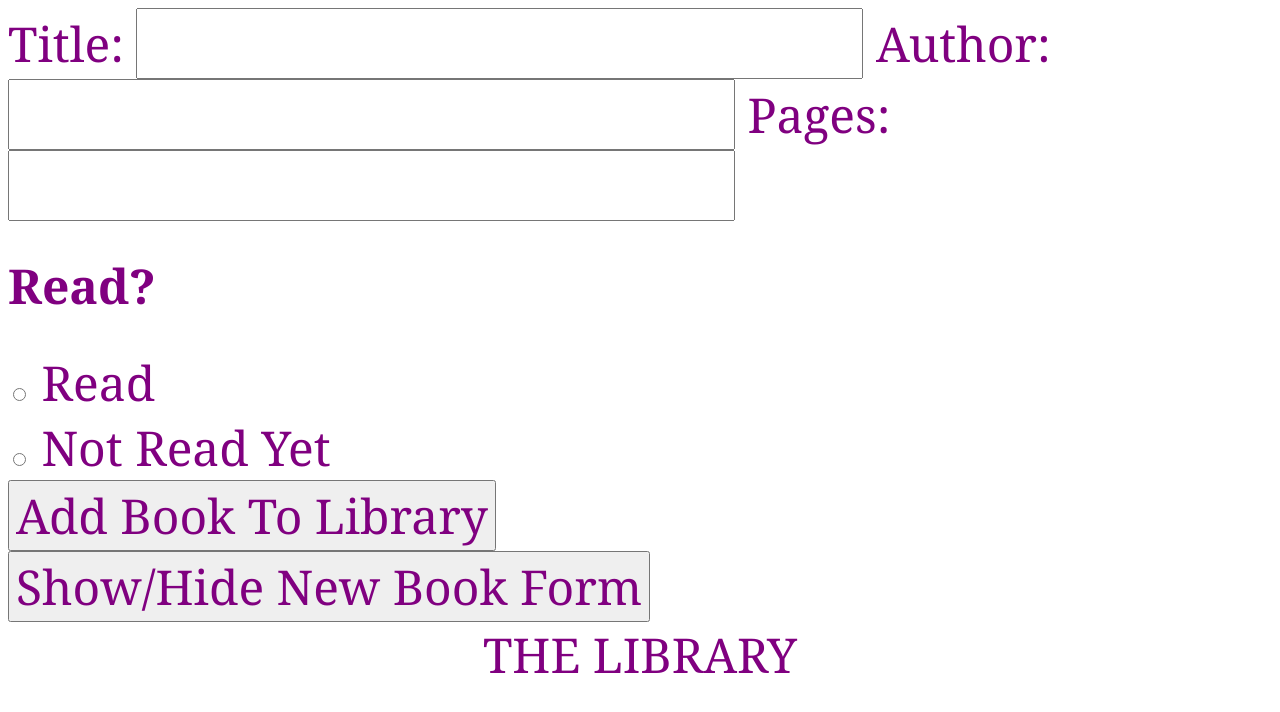
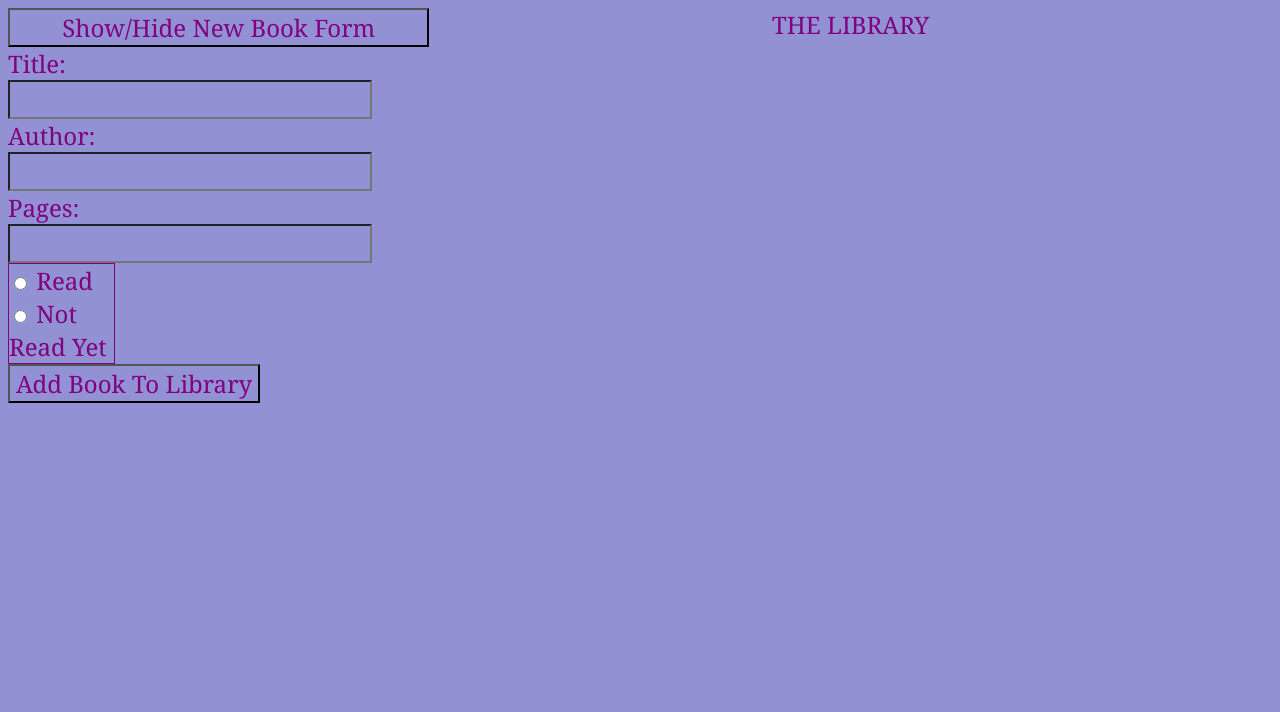
Before and after one commit to msespos/library, a plain HTML site: page index.html in a window 1280 px wide. Drawn offline with Linux system fonts and the light colour scheme.

Commit message:
Edit display to be more readable

```diff
--- a/index.html
+++ b/index.html
@@ -9,29 +9,31 @@
     <script src="script.js" defer></script>
   </head>
   <body>
+    <div class="container">
+      <div class="show-hide-and-form">
+        <button id="toggle">Show/Hide New Book Form</button>
         <div id="form">
           <form>
             <label for="title">Title:</label>
-      <input type="text" id="title" name="title">
+            <input type="text" id="title" name="title"><br>
             <label for="author">Author:</label>
-      <input type="text" id="author" name="author">
+            <input type="text" id="author" name="author"><br>
             <label for="pages">Pages:</label>
-      <input type="text" id="pages" name="pages">
-      <h1>Read?</h1>
-      <div class="readOrNot">
-        <div>
+            <input type="text" id="pages" name="pages"><br>
+            <div class="read-or-not">
               <input type="radio" id="read" name="readOrNot" value="read">
               <label for="read">Read</label>
-        </div>
-        <div>
               <input type="radio" id="notReadYet" name="readOrNot" value="notReadYet">
               <label for="notReadYet">Not Read Yet</label>
-        </div>
             </div>
           </form>
           <button id="button">Add Book To Library</button>
         </div>
-  <button id="toggle">Show/Hide New Book Form</button>
-  <div id="library">THE LIBRARY</div>
+      </div>
+      <div class="library">
+        <div class="library-header">THE LIBRARY</div>
+        <div id="library"></div>
+      </div>
+    </div>
   </body>
 </html>
--- a/styles.css
+++ b/styles.css
@@ -1,7 +1,36 @@
 * {
   font-family: Cambria, Cochin, Georgia, Times, 'Times New Roman', serif;
-  font-size: xxx-large;
+  font-size: x-large;
   color: purple;
+  background-color: rgb(145, 145, 212);
+}
+
+.read-or-not {
+  border: 1px solid purple;
+  width: 25%;
+}
+
+.container {
+  display: flex;
+  justify-content: space-around;
+}
+
+.show-hide-and-form {
+  display: flex;
+  flex-direction: column;
+  flex: 1;
+}
+
+.library {
+  display: flex;
+  flex-direction: column;
+  align-items: center;
+  flex: 2;
+}
+
+.library-header {
+  display: flex;
+  justify-content: center;
 }
 
 #library {
@@ -15,12 +44,12 @@
   font-size: large;
   padding: 10px;
   margin: 5px;
-  width: 50%;
+  width: 100%;
   display: flex;
   justify-content: space-around;
 }
 
-.remove-book-button {
+.book-button {
   width: 25%;
   font-size: large;
 }
```
Lines whose indentation alone changed are shown as unchanged.
